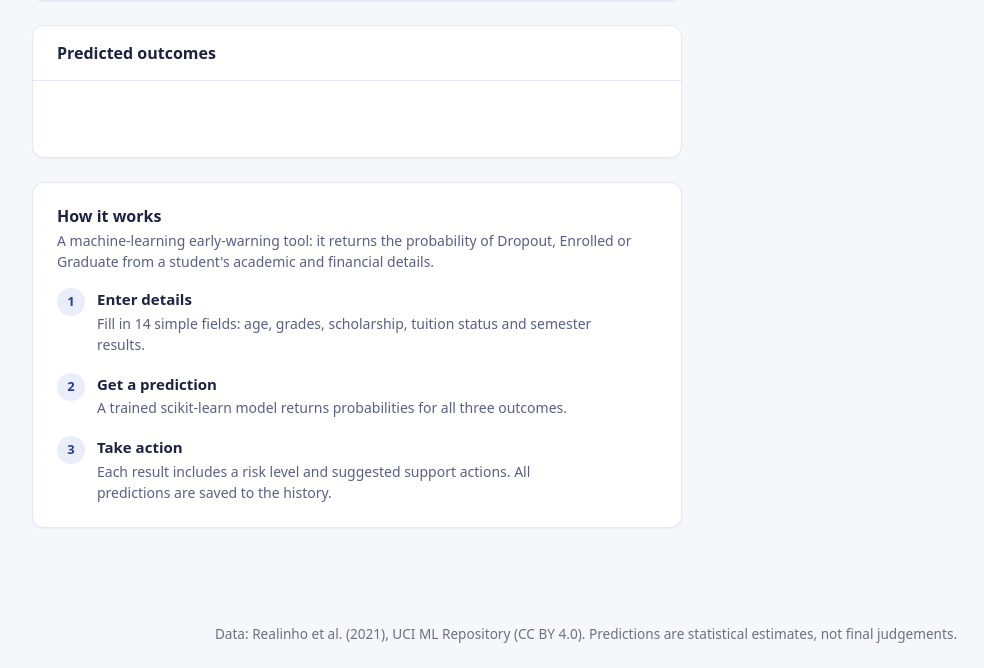
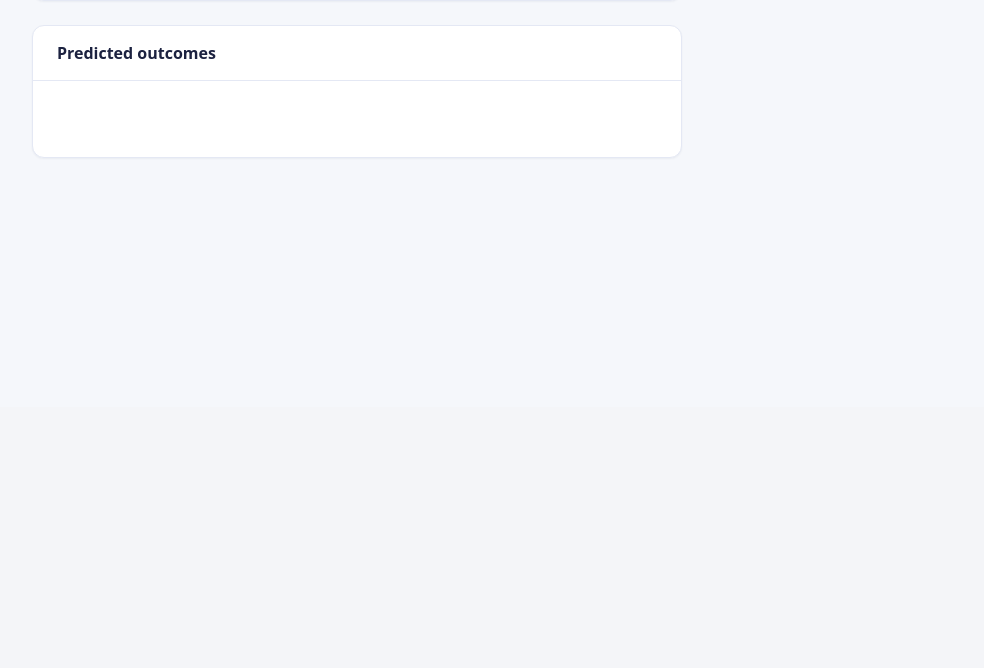
Before and after one commit to BisheshWaiba/Student-Dropout-Prediction, a Django app: template sdp/predictor/templates/predictor/home.html in a window 1280 px wide. Shown: the part 393-1061 px from the top of the page, without its empty margins (54-1038 px from the left). After the commit the page ends 551 px from the top, so only its background shows below. Run offline with Django 5.2, Linux system fonts and the light colour scheme; the template is opened without the code that fills it, so the values that code supplies are empty.

Commit message:
Remove the data credit footer from all pages
- Delete the footer from the base template and its style

```diff
--- a/sdp/predictor/static/predictor/home.css
+++ b/sdp/predictor/static/predictor/home.css
@@ -21,13 +21,10 @@
 .home-left { display: flex; flex-direction: column; gap: 1.5rem; }
 .home-left > :last-child { flex: 1; } /* keeps the row even when there is little data */
 .home-grid .fp-panel { margin-top: 0; }
-.home-how .fp-row { grid-template-columns: minmax(0, 1fr); gap: 1rem; padding: 1.5rem; }
 @media (min-width: 992px) {
   .home-grid { grid-template-columns: minmax(0, 3fr) minmax(0, 2fr); }
   .home-left { grid-column: 1; grid-row: 1; }
   .home-factors { grid-column: 2; grid-row: 1; }
-  .home-how { grid-column: 1; grid-row: 2; }
-  .home-model { grid-column: 2; grid-row: 2; }
 }
 .home-body { padding: 1.25rem 1.5rem 1.5rem; }
 .home-caption { margin: 0 0 1rem; font-size: .8125rem; line-height: 1.5; color: var(--muted); }
@@ -86,19 +83,3 @@
 .home-callout-text p { margin: .15rem 0 0; font-size: .875rem; line-height: 1.5; color: var(--muted); }
 .home-badge { padding: .15rem .65rem; font-size: .75rem; font-weight: 600; color: var(--muted); background: #eef1fa; border-radius: 1rem; }
 .home-sample .home-table-wrap, .home-sample .home-body { opacity: .5; pointer-events: none; user-select: none; }
-
-/* How it works */
-.home-steps { display: grid; gap: 1.1rem; margin: 0; padding: 0; list-style: none; }
-.home-steps li { display: grid; grid-template-columns: 1.75rem minmax(0, 1fr); gap: .75rem; align-items: start; }
-.home-step-n { display: grid; place-items: center; width: 1.75rem; height: 1.75rem; font-size: .8125rem; font-weight: 700; color: var(--brand); background: #eaeefb; border-radius: 50%; }
-.home-steps strong { display: block; font-size: .9375rem; }
-.home-steps p { max-width: 62ch; margin: .15rem 0 0; font-size: .875rem; line-height: 1.5; color: var(--muted); }
-
-/* About the model */
-.home-facts { display: grid; margin: 0; }
-.home-facts > div { display: flex; gap: 1rem; align-items: baseline; justify-content: space-between; padding: .55rem 0; font-size: .9375rem; border-bottom: 1px solid var(--line); }
-.home-facts > div:first-child { padding-top: 0; }
-.home-facts > div:last-child { border-bottom: 0; }
-.home-facts dt { font-weight: 400; color: var(--muted); }
-.home-facts dd { margin: 0; font-weight: 600; text-align: right; font-variant-numeric: tabular-nums; }
-.home-note { margin: .9rem 0 0; font-size: .8125rem; line-height: 1.5; color: var(--muted); }
--- a/sdp/predictor/static/predictor/style.css
+++ b/sdp/predictor/static/predictor/style.css
@@ -8,7 +8,6 @@ body { background: #f5f7fb; }
 .stat-value { font-size: 2rem; font-weight: 700; color: var(--brand); }
 .form-section-title { color: var(--brand); font-weight: 600; border-bottom: 2px solid #e3e8f5; padding-bottom: .4rem; }
 .outcome-badge { font-size: 1.6rem; padding: .5rem 1.2rem; border-radius: 2rem; }
-footer { color: #6b7280; font-size: .85rem; }
 .figure-img { max-width: 100%; border-radius: .5rem; }
 .avatar { display: inline-flex; align-items: center; justify-content: center; flex-shrink: 0; width: 2rem; height: 2rem; border-radius: 50%; background: #fff; color: var(--brand); font-size: .85rem; font-weight: 700; line-height: 1; }
 .navbar .navbar-nav .nav-link.profile-link { display: inline-flex; padding: .25rem; border-radius: 50%; }
--- a/sdp/predictor/templates/predictor/base.html
+++ b/sdp/predictor/templates/predictor/base.html
@@ -107,10 +107,6 @@
       </div>
       {% endfor %} {% block content %}{% endblock %}
     </main>
-    <footer class="container text-center pb-4">
-      Data: Realinho et al. (2021), UCI ML Repository (CC BY 4.0). Predictions
-      are statistical estimates, not final judgements.
-    </footer>
     <script src="https://cdn.jsdelivr.net/npm/bootstrap@5.3.3/dist/js/bootstrap.bundle.min.js"></script>
     {% block scripts %}{% endblock %}
   </body>
--- a/sdp/predictor/templates/predictor/home.html
+++ b/sdp/predictor/templates/predictor/home.html
@@ -145,70 +145,7 @@
         </div>
       </div>
 
-      <div class="fp-panel home-model">
-        <div class="home-head"><h2>About the model</h2></div>
-        <div class="home-body">
-          <dl class="home-facts">
-            <div><dt>Model</dt><dd>{{ meta.model_name }}</dd></div>
-            <div><dt>Test accuracy</dt><dd>{{ accuracy_pct|floatformat:1 }}%</dd></div>
-            <div><dt>Macro F1</dt><dd>{{ meta.metrics.macro_f1|floatformat:3 }}</dd></div>
-            <div><dt>ROC-AUC (OvR)</dt><dd>{{ meta.metrics.roc_auc_ovr|floatformat:3 }}</dd></div>
-            <div>
-              <dt>Students</dt>
-              <dd>{{ meta.train_size|floatformat:"0g" }} train / {{ meta.test_size|floatformat:"0g" }} test</dd>
-            </div>
-          </dl>
-          <p class="home-note">The Enrolled outcome is the hardest to predict.</p>
-        </div>
-      </div>
     {% endif %}
-
-    <div class="fp-panel home-how">
-      <section class="fp-row" aria-labelledby="how-title">
-        <div class="fp-row-intro">
-          <h2 id="how-title">How it works</h2>
-          <p>
-            A machine-learning early-warning tool: it returns the probability of
-            Dropout, Enrolled or Graduate from a student's academic and financial
-            details.
-          </p>
-        </div>
-        <ol class="home-steps" role="list">
-          <li>
-            <span class="home-step-n" aria-hidden="true">1</span>
-            <div>
-              <strong>Enter details</strong>
-              <p>
-                Fill in 14 simple fields: age, grades, scholarship, tuition status
-                and semester results.
-              </p>
-            </div>
-          </li>
-          <li>
-            <span class="home-step-n" aria-hidden="true">2</span>
-            <div>
-              <strong>Get a prediction</strong>
-              <p>
-                {% if meta %}A trained {{ meta.model_name }} model returns
-                probabilities for all three outcomes.{% else %}A trained
-                scikit-learn model returns probabilities for all three
-                outcomes.{% endif %}
-              </p>
-            </div>
-          </li>
-          <li>
-            <span class="home-step-n" aria-hidden="true">3</span>
-            <div>
-              <strong>Take action</strong>
-              <p>
-                Each result includes a risk level and suggested support actions.
-                All predictions are saved to the history.
-              </p>
-            </div>
-          </li>
-        </ol>
-      </section>
-    </div>
   </div>
 </div>
 {% endblock %}
```
